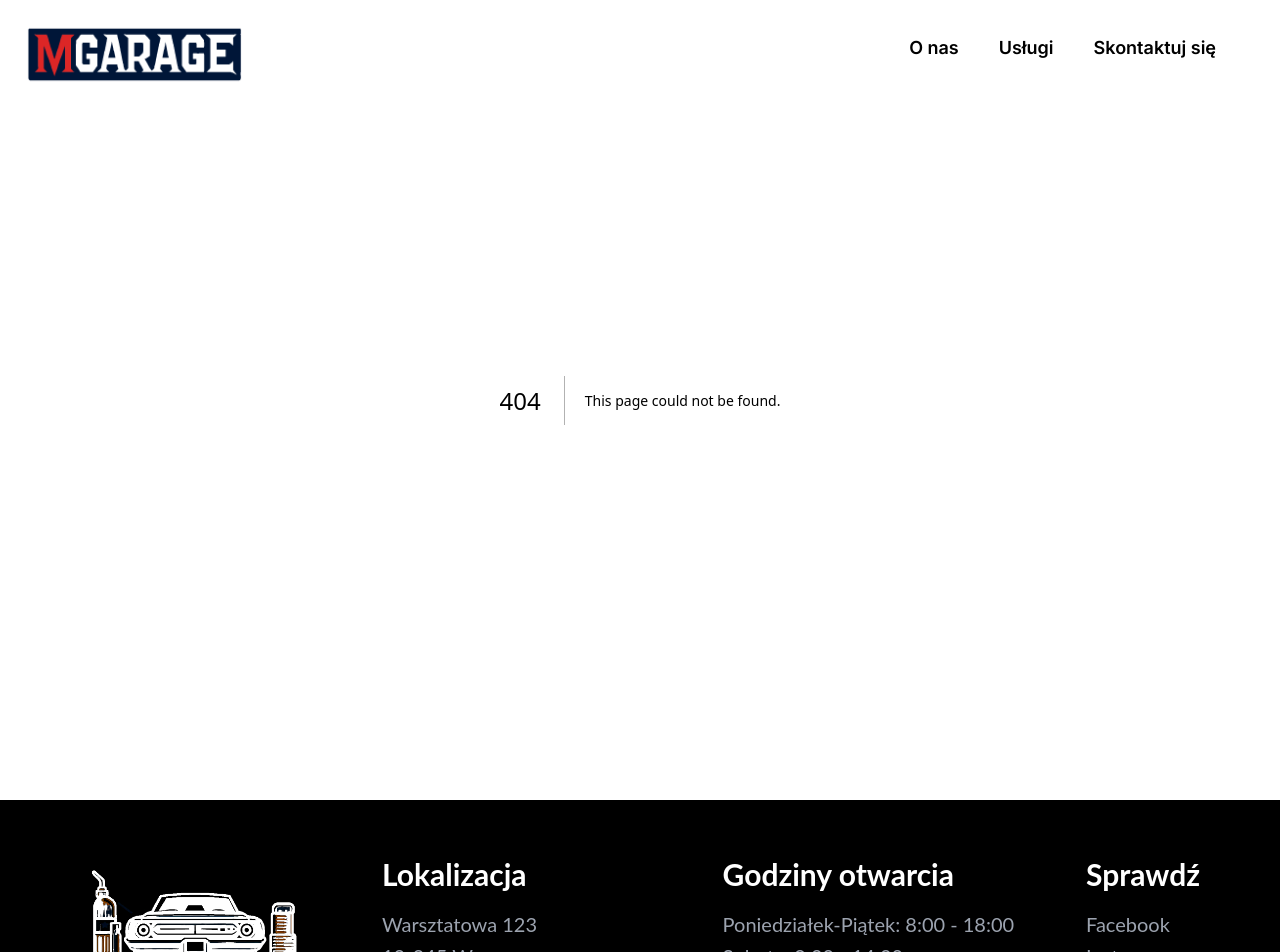
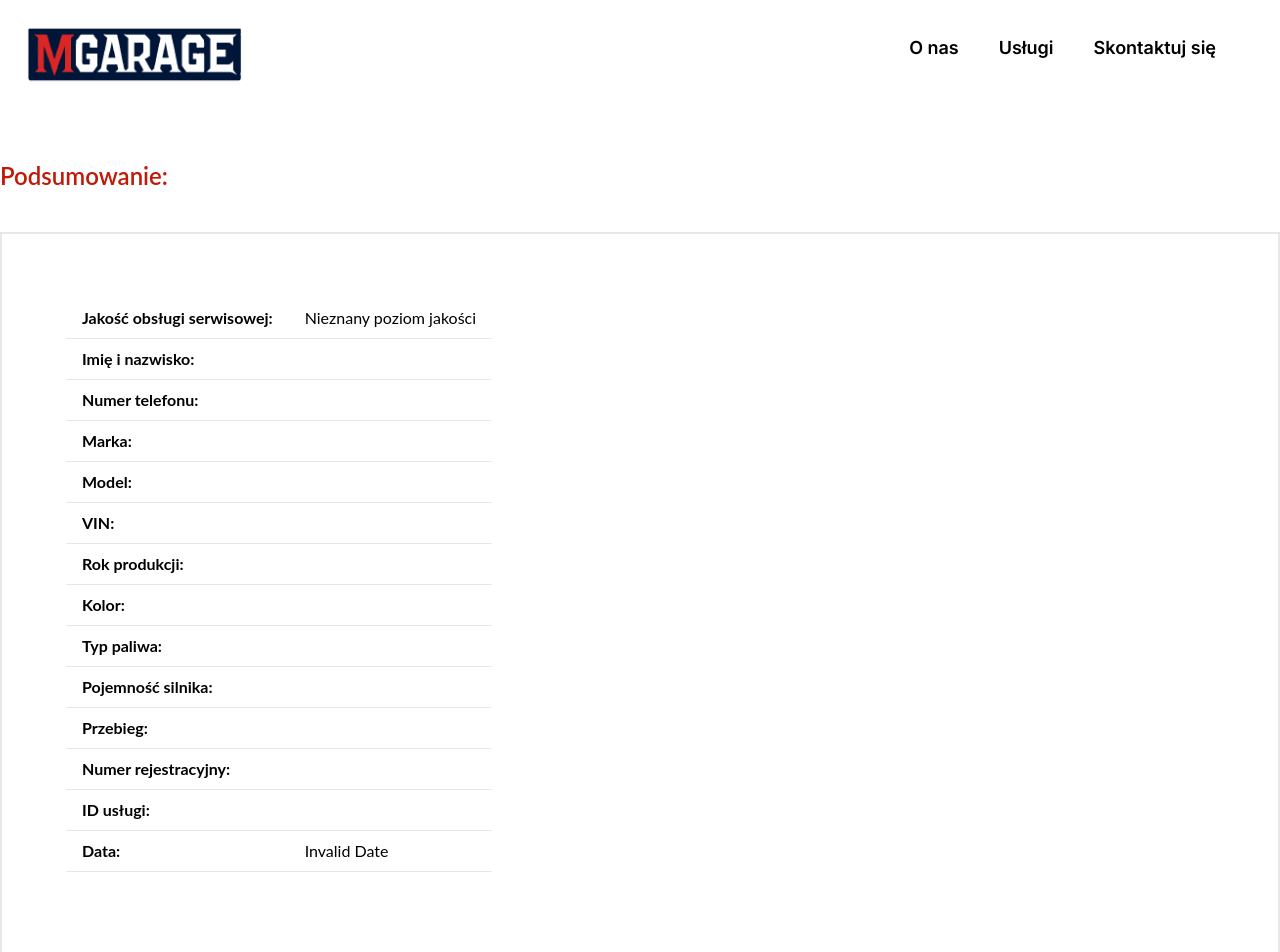
Before and after one commit to mg300/mgarage, a Next.js app: page /book/summary in a window 1280 px wide. Before the commit this address had no page. Shown: the top 952 px of the page. Built offline with nearby package versions, Linux system fonts and the light colour scheme.

Commit message:
add summary

```diff
--- /dev/null
+++ b/src/app/book/summary/page.tsx
@@ -0,0 +1,144 @@
+"use client";
+import React, { useEffect, useRef, useState } from "react";
+import Link from "next/link";
+import { useRouter, useSearchParams } from "next/navigation";
+import Button from "@/app/components/Button/Button";
+
+interface IcarData {
+  serviceQuality: string;
+  name: string;
+  phone: string;
+  mark: string;
+  model: string;
+  vin: string;
+  year: string;
+  color: string;
+  fuelType: string;
+  engineCapacity: string;
+  mileage: string;
+  registrationNumber: string;
+  IDs: string;
+  date: string;
+}
+function Page() {
+  const searchParams = useSearchParams();
+  const [carData, setCarData] = useState<IcarData>();
+  useEffect(() => {
+    setCarData({
+      serviceQuality: searchParams.get("serviceQuality") || "",
+      name: searchParams.get("name") || "",
+      phone: searchParams.get("phone") || "",
+      mark: searchParams.get("mark") || "",
+      model: searchParams.get("model") || "",
+      vin: searchParams.get("vin") || "",
+      year: searchParams.get("year") || "",
+      color: searchParams.get("color") || "",
+      fuelType: searchParams.get("fuelType") || "",
+      engineCapacity: searchParams.get("engineCapacity") || "",
+      mileage: searchParams.get("mileage") || "",
+      registrationNumber: searchParams.get("registrationNumber") || "",
+      IDs: searchParams.get("IDs") || "",
+      date: searchParams.get("date") || "",
+    });
+  }, []);
+  const getPolishQualityName = (quality: string) => {
+    switch (quality) {
+      case "quality-low":
+        return "Niska";
+      case "quality-medium":
+        return "Średnia";
+      case "quality-high":
+        return "Wysoka";
+      case "quality-oem":
+        return "OEM";
+      default:
+        return "Nieznany poziom jakości";
+    }
+  };
+  if (carData === undefined) return;
+  return (
+    <div className="min-h-screen pt-40 font-body  mx-auto max-w-[80rem] ">
+      <p className="text-logo font-semibold text-2xl mb-10">Podsumowanie:</p>
+      <div className=" relative p-16 border-2 border-solid border-gray-200 shadow-lg min-h-[40rem] mb-20">
+        <table className="table-auto">
+          <tbody>
+            <tr className="border-b border-gray-200">
+              <td className="py-2 px-4 font-bold">Jakość obsługi serwisowej:</td>
+              <td className="py-2 px-4">{getPolishQualityName(carData.serviceQuality)}</td>
+            </tr>
+            <tr className="border-b border-gray-200">
+              <td className="py-2 px-4 font-bold">Imię i nazwisko:</td>
+              <td className="py-2 px-4">{carData?.name}</td>
+            </tr>
+            <tr className="border-b border-gray-200">
+              <td className="py-2 px-4 font-bold">Numer telefonu:</td>
+              <td className="py-2 px-4">{carData?.phone}</td>
+            </tr>
+            <tr className="border-b border-gray-200">
+              <td className="py-2 px-4 font-bold">Marka:</td>
+              <td className="py-2 px-4">{carData?.mark}</td>
+            </tr>
+            <tr className="border-b border-gray-200">
+              <td className="py-2 px-4 font-bold">Model:</td>
+              <td className="py-2 px-4">{carData?.model}</td>
+            </tr>
+            <tr className="border-b border-gray-200">
+              <td className="py-2 px-4 font-bold">VIN:</td>
+              <td className="py-2 px-4">{carData?.vin}</td>
+            </tr>
+            <tr className="border-b border-gray-200">
+              <td className="py-2 px-4 font-bold">Rok produkcji:</td>
+              <td className="py-2 px-4">{carData?.year}</td>
+            </tr>
+            <tr className="border-b border-gray-200">
+              <td className="py-2 px-4 font-bold">Kolor:</td>
+              <td className="py-2 px-4">{carData?.color}</td>
+            </tr>
+            <tr className="border-b border-gray-200">
+              <td className="py-2 px-4 font-bold">Typ paliwa:</td>
+              <td className="py-2 px-4">{carData?.fuelType}</td>
+            </tr>
+            <tr className="border-b border-gray-200">
+              <td className="py-2 px-4 font-bold">Pojemność silnika:</td>
+              <td className="py-2 px-4">{carData?.engineCapacity}</td>
+            </tr>
+            <tr className="border-b border-gray-200">
+              <td className="py-2 px-4 font-bold">Przebieg:</td>
+              <td className="py-2 px-4">{carData?.mileage}</td>
+            </tr>
+            <tr className="border-b border-gray-200">
+              <td className="py-2 px-4 font-bold">Numer rejestracyjny:</td>
+              <td className="py-2 px-4">{carData?.registrationNumber}</td>
+            </tr>
+            <tr className="border-b border-gray-200">
+              <td className="py-2 px-4 font-bold">ID usługi:</td>
+              <td className="py-2 px-4">{carData?.IDs}</td>
+            </tr>
+            <tr className="border-b border-gray-200">
+              <td className="py-2 px-4 font-bold">Data:</td>
+              <td className="py-2 px-4">{new Date(carData.date).toLocaleString()}</td>
+            </tr>
+          </tbody>
+        </table>
+
+        <div className="mt-20">
+          <Link
+            href={{
+              pathname: "/book/aditional",
+              search: searchParams.toString(),
+            }}
+          >
+            <Button type="button" color="blue">
+              Powrót
+            </Button>
+          </Link>
+          <Button type="submit" color="red">
+            Zarezerwuj wizytę
+          </Button>
+        </div>
+      </div>
+    </div>
+  );
+}
+
+export default Page;
```
